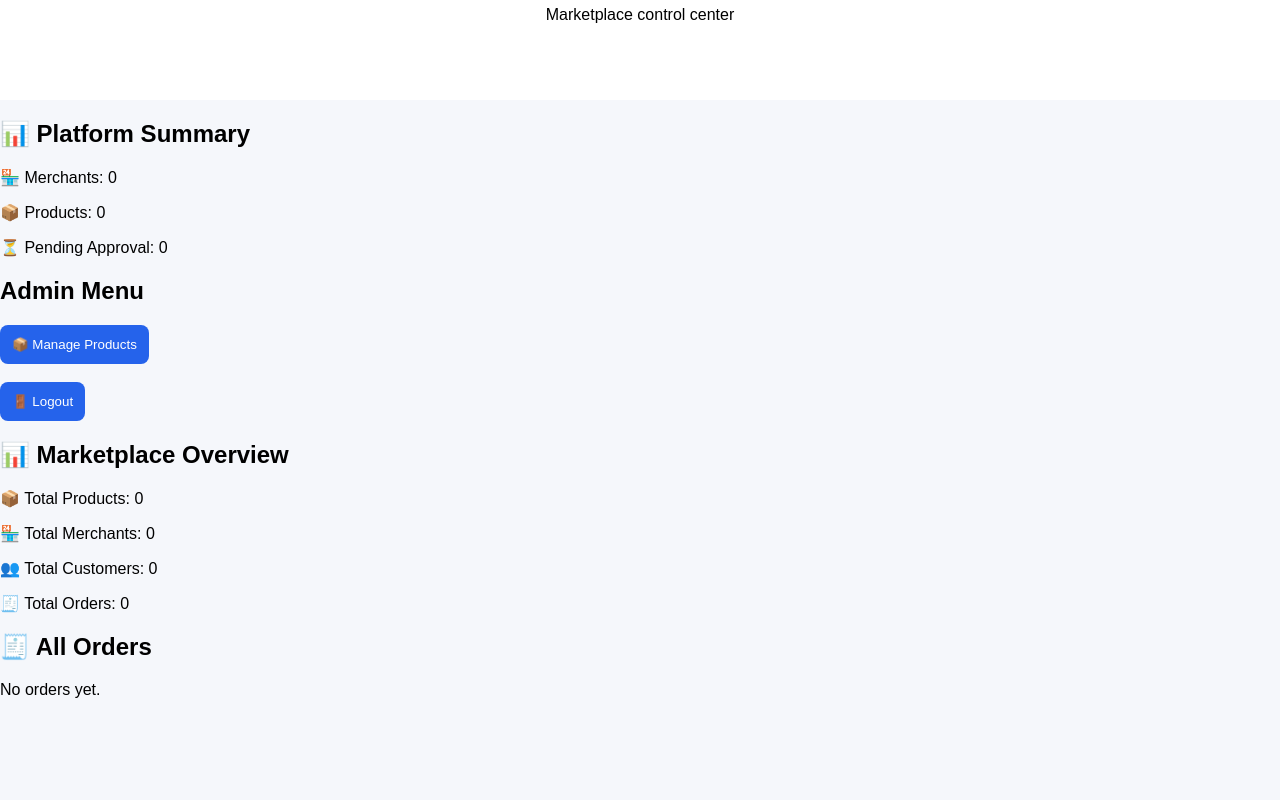
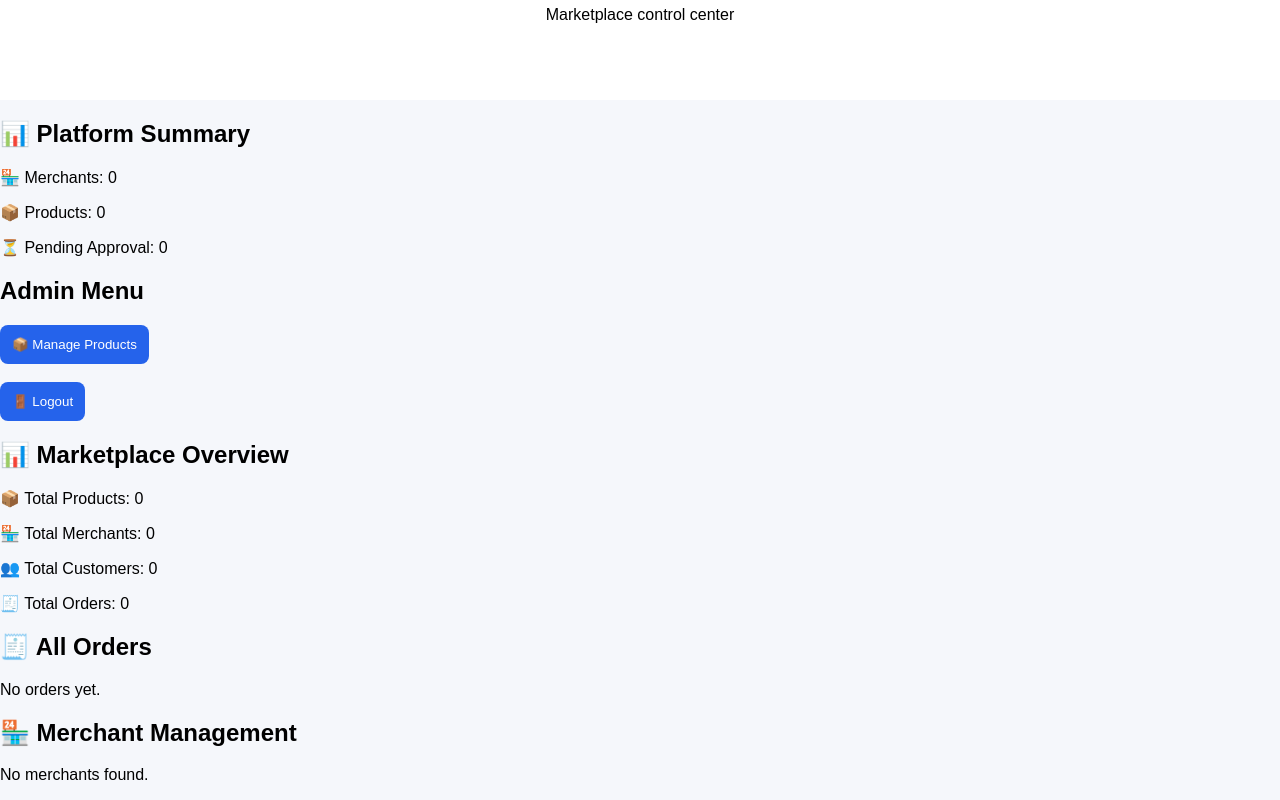
Before and after one commit to Mahama59/product-finder-v2, a plain HTML site: page pages/admin-dashboard.html in a window 1280 px wide. Shown: the part 275-1075 px from the top of the page. Before the commit the page ends 990 px from the top, so only its background shows below. Drawn offline with Linux system fonts and the light colour scheme; sample sign-in values are in the browser's storage.

Commit message:
Update admin-dashboard.html

```diff
--- a/pages/admin-dashboard.html
+++ b/pages/admin-dashboard.html
@@ -10,8 +10,7 @@
 </head>
 
 
-<body onload="protectAdmin(); loadAdminDashboard(); loadAdminStats(); loadAdminOrders()">
-
+<body onload="protectAdmin(); loadAdminDashboard(); loadAdminStats(); loadAdminMerchants(); loadAdminOrders()">
 
 
 <nav>
@@ -135,6 +134,19 @@ Marketplace control center
 <p>Loading orders...</p>
 
 </div>
+</div>
+
+<div class="card">
+
+<h2>🏪 Merchant Management</h2>
+
+<div id="adminMerchantList">
+
+<p>Loading merchants...</p>
+
+</div>
+
+</div>
 
 </div>
 
```
